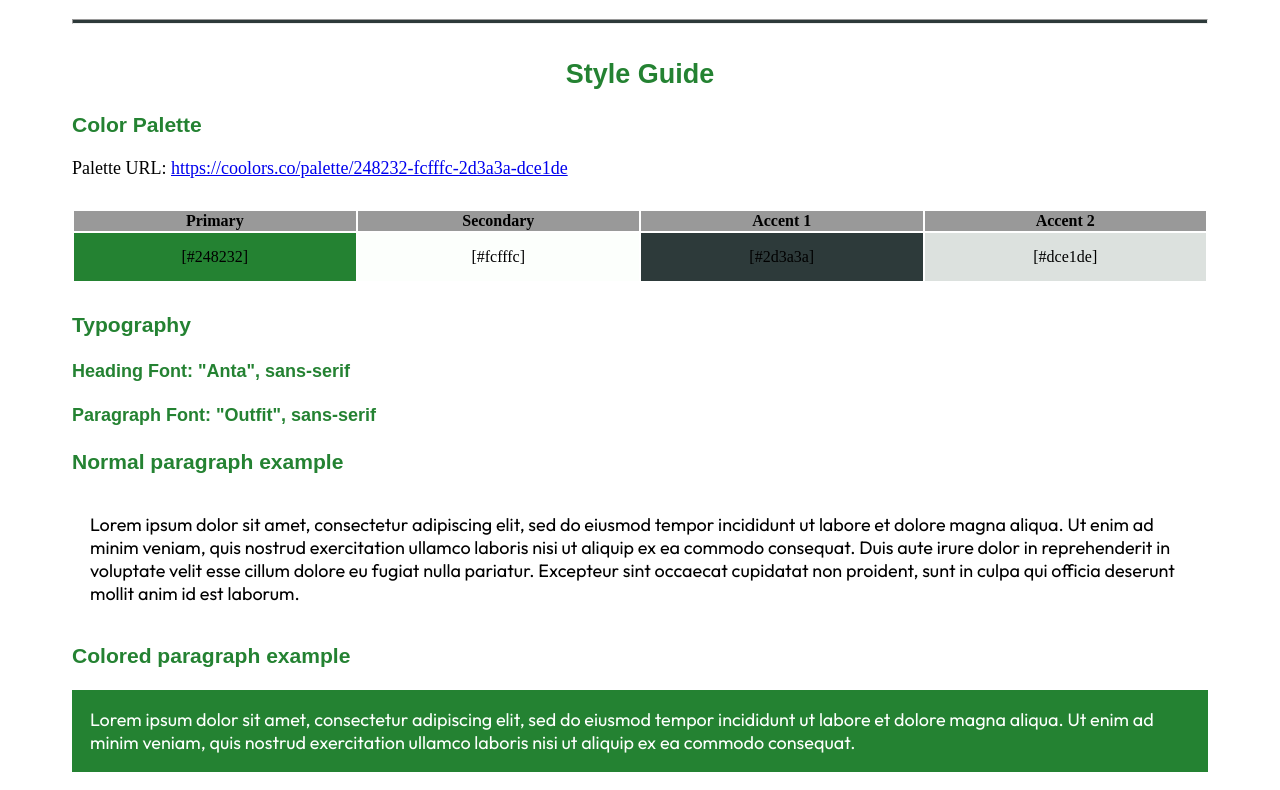
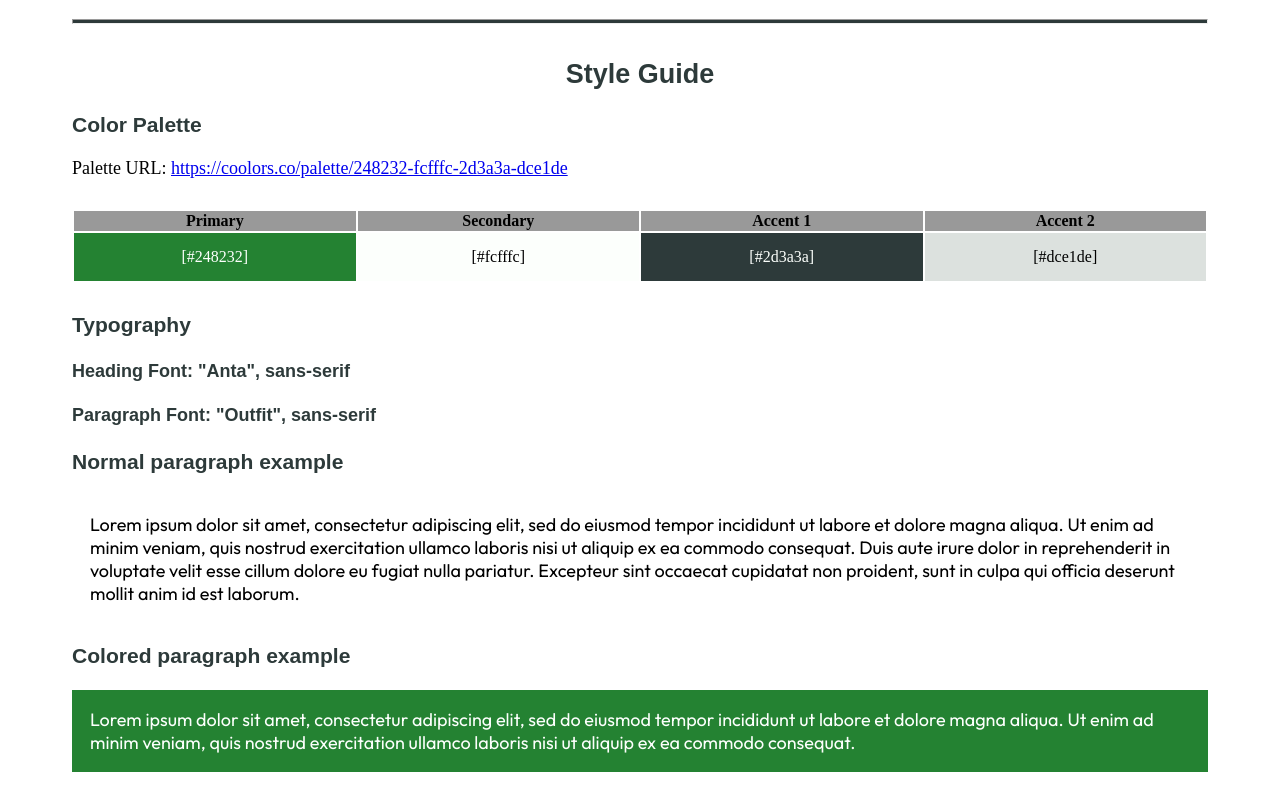
Before and after one commit to yolohe1210/wdd131, a plain HTML site: page final/site-plan.html in a window 1280 px wide. Shown: the part 1200-1990 px from the top of the page. Drawn offline with Linux system fonts and the light colour scheme; a web font is replaced by a local one.

Commit message:
W11 Personal Project Site Plan

```diff
--- a/final/site-plan.css
+++ b/final/site-plan.css
@@ -16,7 +16,7 @@ Fonts are separated by a | */
 
   /* these colors below should be chosen from among your palette colors above */
   --headline-color-on-white: var(
-    --primary-color
+    --accent1-color
   ); /* headlines on a white background */
   --headline-color-on-color: var(--secondary-color); /* headlines on a colored background */
   --paragraph-color-on-white: var(
@@ -91,12 +91,14 @@ p {
 
 .primary {
   background-color: var(--primary-color);
+  color: var(--secondary-color);
 }
 .secondary {
   background-color: var(--secondary-color);
 }
 .accent1 {
   background-color: var(--accent1-color);
+  color: var(--secondary-color);
 }
 .accent2 {
   background-color: var(--accent2-color);
```
